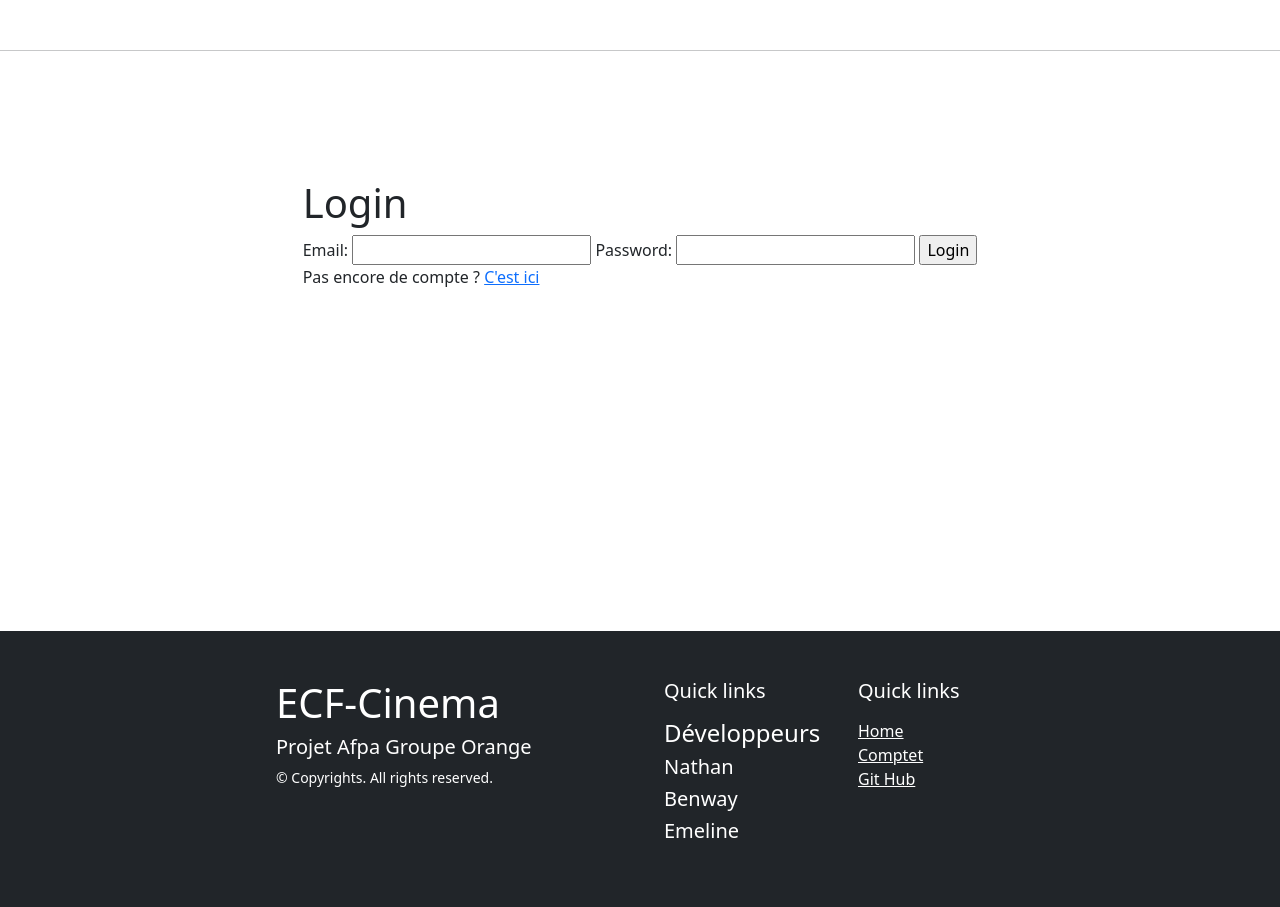
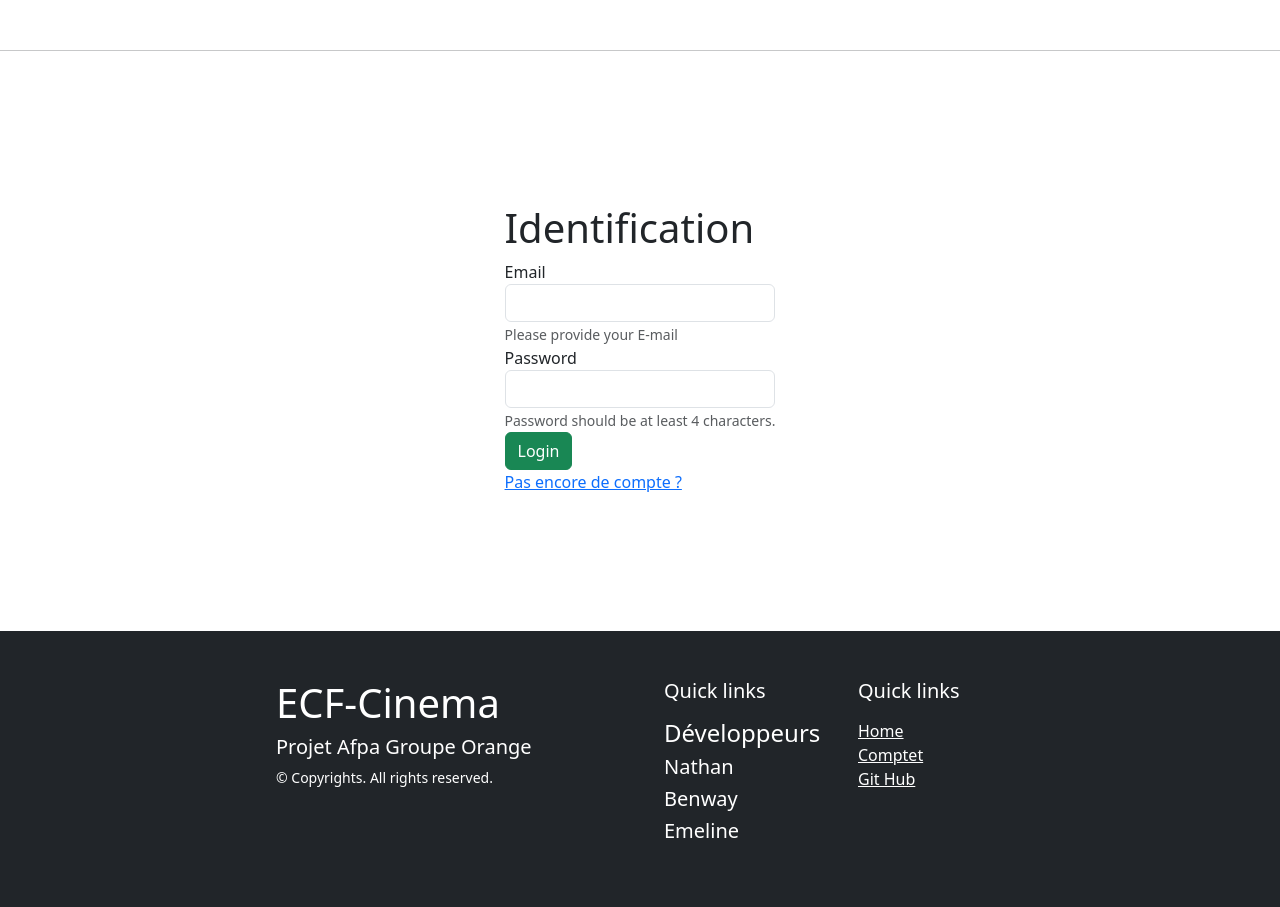
Before and after one commit to EmyLD/ecfCinema, a PHP site: page /login in a window 1280 px wide. Shown: the part 38-945 px from the top of the page. Run offline with PHP 8.4, Linux system fonts and the light colour scheme; some libraries are stand-ins or nearby versions.

Commit message:
user login register rework ( REDIRECT ON REGISTER NOT WORKING AND HASH PASSWORD NOT WORKING ON LOGIN )

```diff
--- a/controller/login.php
+++ b/controller/login.php
@@ -1,25 +1,31 @@
 <?php
+require_once './model/repository/connexion.php';
+
+use Model\repository\UserDao;
 
 
-require_once './model/repository/connexion.php';
+if(empty($_SESSION['username'])) {
+    $template = $twig->load('login.html.twig');
+    echo $twig->render($template);
 
-use Model\repository\UserDAO;
+} else {
+    header('Location: home');
+}
 
-echo $twig->render('login.html.twig');
 
 
 if(isset($_POST['email']) && isset($_POST['password'])) {
     try {
-        $hash = hash('sha256', $_POST['password']);
-        $user = UserDao::findOne($_POST["email"], $hash);
+        $hashed = password_hash( $_POST['password'], PASSWORD_BCRYPT);
+        $user = UserDao::findOne($_POST["email"], $_POST['password']);
 
         if ($user) {
-            $_SESSION['username'] = $user->getUsername();
-            header('Location: /ecfCinema/home');
+            $_SESSION['username'] =  $user;
+            header('Location: home');
             exit();
-        }elseif($user == "not good"){
+        }elseif(empty($user)){
             $error = 'Identifiant ou mot de passe incorrect';
-            echo $twig->render('login.html.twig', ['error' => $error]);
+            echo $template->renderBlock('error',  [ 'type' => $error]);
         }
 
     } catch (Exception $e) {
--- a/view/header.html.twig
+++ b/view/header.html.twig
@@ -13,9 +13,10 @@
       integrity="sha384-QWTKZyjpPEjISv5WaRU9OFeRpok6YctnYmDr5pNlyT2bRjXh0JMhjY6hW+ALEwIH"
       crossorigin="anonymous"
     />
+    <link rel="stylesheet" href="./view/web/css/style.css">
   </head>
 
-    <header style="height: 5%; margin-bottom: 50px;">
+    <header>
       <nav class="navbar navbar-expand-sm bg-dark navbar-dark h-100" >
         <!-- Brand/logo -->
         <div>
@@ -47,7 +48,7 @@
             {% endif %}
           </ul>
 
-          <form class="form-inline my-2 my-lg-0 h-100" style="height: 100%;">
+          <form class="form-inline my-2 my-lg-0 h-100">
             <div class="d-flex me-2 text-align-center justify-content-center align-items-center">
               <input type="text" style="height: 30px;" placeholder="Rechercher un film"/>
               <button class="btn btn-outline-light text-light" style="height: 30px; text-align: center;" type="button" >Rechercher</button>
--- a/view/home.html.twig
+++ b/view/home.html.twig
@@ -3,7 +3,7 @@
   <head>
     <title>Accueil</title>
   </head>
-  <body style="height: 94vh">
+  <body>
     <main style="height: 75%">
       <div
         style="height: 100%"
--- a/view/login.html.twig
+++ b/view/login.html.twig
@@ -12,35 +12,38 @@
           style="height: 100%"
           class="d-flex flex-column justify-content-center align-self-center"
         >
-          <!-- Carousel Start -->
-          <div class="container-fluid" style="height: 60%">
-            {% if error %}
-            <h1>Login</h1>
-            <form action="login" method="post">
-              <label for="email">Email:</label>
-              <input type="text" id="email" name="email" required />
+            <h1>Identification</h1>
 
-              <label for="password">Password:</label>
-              <input type="password" id="password" name="password" required />
+              <form action="login" method="post">
 
-              <input type="submit" value="Login" />
-            </form>
-            <p class="error">{{ error }}</p>
+                <div class="form-group">
+                  <label for="email">Email</label>
+                  <input type="email" class="form-control" id="email"  name="email"  required>
+                  <small id="emailHelp" class="form-text text-muted font-italic">Please provide your E-mail</small>
+                </div>
 
-            {% else %}
-            <h1>Login</h1>
-            <form action="login" method="post">
-              <label for="email">Email:</label>
-              <input type="text" id="email" name="email" required />
+                <div class="form-group">
+                  <label for="password">Password</label>
+                  <input type="password" class="form-control" id="password" name="password"  required>
+                  <small id="pwdHelp" class="form-text text-muted font-italic">Password should be at least 4 characters.</small>
+                </div>
 
-              <label for="password">Password:</label>
-              <input type="password" id="password" name="password" required />
+                <input type="submit" class="btn btn-success" value="Login">
+              </form>
 
-              <input type="submit" value="Login" />
-            </form>
-            {% endif %}
+              <a href="register">Pas encore de compte ?</a>
 
-            <p>Pas encore de compte ? <a href="register">C'est ici</a></p>
+
+              {% block error %}
+                {% if type %}
+                  <div class="alert alert-danger" role="alert">
+                      {{type}}
+                  </div>
+                {% else %}
+                  <div>
+                  </div>
+                {% endif %}
+              {% endblock %}
           </div>
         </div>
       </div>
--- /dev/null
+++ b/view/web/css/style.css
@@ -0,0 +1,13 @@
+header{
+    height: 5%;
+    margin-bottom: 50px;
+}
+
+header form  {
+    height: 100%;
+
+}
+body{
+    height: 94vh;
+    background-color: blue ;
+}
```
Also changed, not shown: controller/register.php (+16 -11 lines), model/repository/UserDao.php (+5 -6 lines), view/register.html.twig (+37 -9 lines), view/web/img/favicon.ico (deleted).
